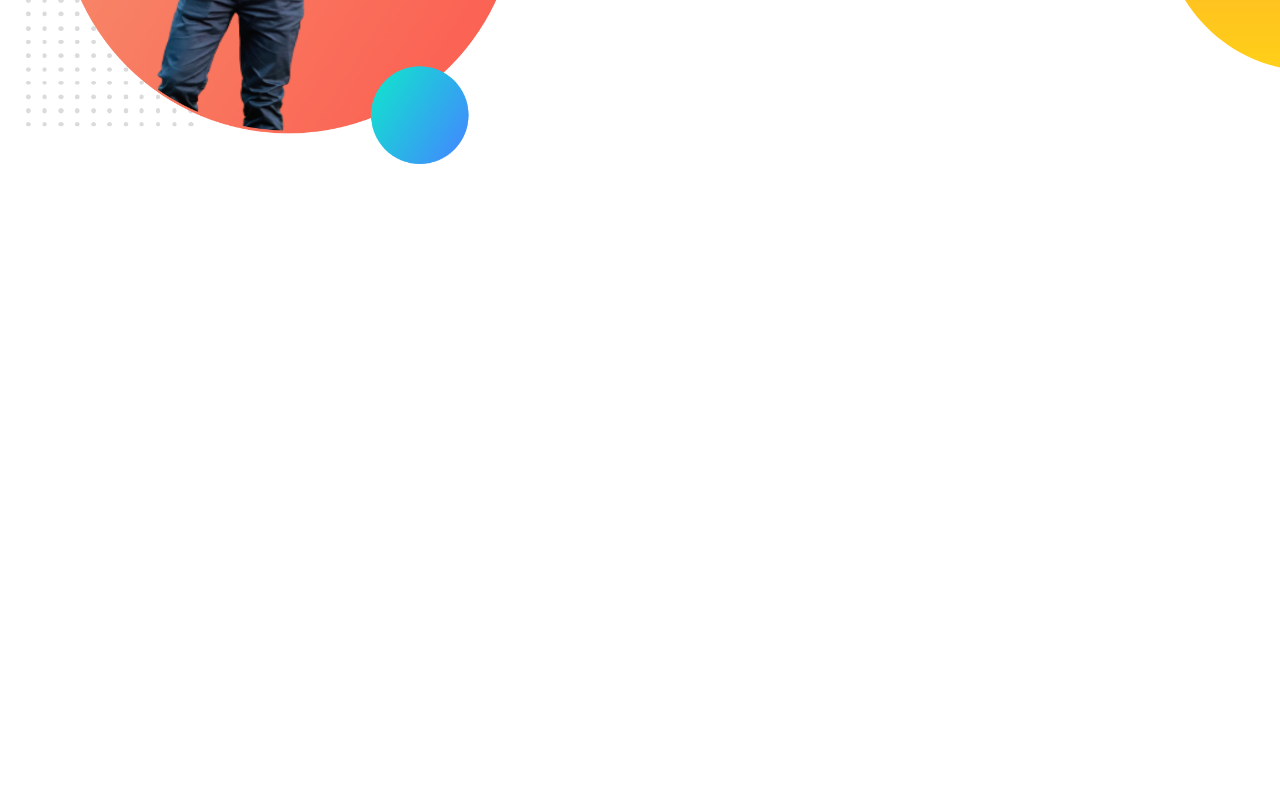
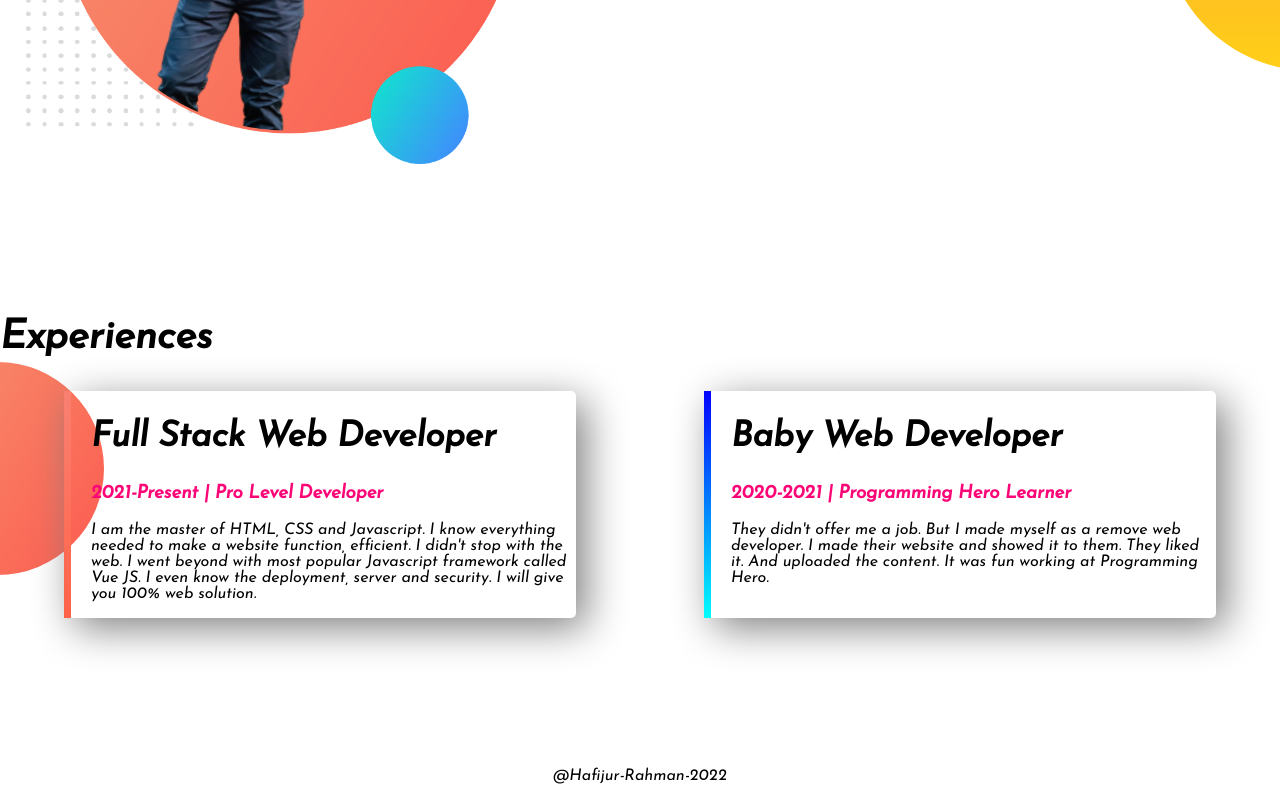
Before and after one commit to hafijur1238/developer-portfolio-revision, a plain HTML site: page index.html in a window 1280 px wide. Shown: the part 950-1750 px from the top of the page. Before the commit the page ends 1268 px from the top, so only its background shows below. Drawn offline with Linux system fonts and the light colour scheme.

Commit message:
almost done

```diff
--- a/index.html
+++ b/index.html
@@ -13,7 +13,7 @@
 </head>
 
 <body>
-    <section class="top-banner">
+    <section class="top-banner flexible-container">
         <div class="half-width">
             <h1>Welcome To</h1>
             <h1><span class="name-color">Mehedi Chowdhury</span> World </h1>
@@ -28,7 +28,7 @@
             <img src="showOff/my-bg2.png" alt="">
         </div>
     </section>
-    <section class="dream-big">
+    <section class="dream-big flexible-container">
         <div class="half-width">
             <img src="showOff/my-bg.png" alt="">
         </div>
@@ -40,6 +40,30 @@
             <a class="link-button" target="_blank" href="">Facebook Profile</a>
         </div>
     </section>
+    <section class="experience-area">
+        <h1>Experiences</h1>
+        <div class="flexible-container">
+            <div id="web-experience2" class="experience-tiem">
+                <h2>Full Stack Web Developer</h2>
+                <h3 class="name-color">2021-Present | Pro Level Developer</h3>
+                <p>I am the master of HTML, CSS and Javascript. I know everything needed to make a website function,
+                    efficient. I didn't stop with the web. I went beyond with most popular Javascript framework called
+                    Vue
+                    JS. I even know the deployment, server and security. I will give you 100% web solution.</p>
+            </div>
+            <div id="web-experience" class="experience-tiem">
+                <h2>Baby Web Developer</h2>
+                <h3 class="name-color">2020-2021 | Programming Hero Learner</h3>
+                <p>They didn't offer me a job. But I made myself as a remove web developer. I made their website and
+                    showed
+                    it to them. They liked it. And uploaded the content. It was fun working at Programming Hero.
+                <p>
+            </div>
+        </div>
+    </section>
+    <footer>
+        <p>@Hafijur-Rahman-2022</p>
+    </footer>
 </body>
 
 </html>
--- a/style.css
+++ b/style.css
@@ -7,11 +7,15 @@ h1 {
     font-size: 40px;
 }
 
+h2 {
+    font-size: 35px;
+}
+
 .name-color {
     color: rgb(251, 5, 119);
 }
 
-section {
+.flexible-container {
     display: flex;
     margin-bottom: 150px;
 }
@@ -46,3 +50,35 @@ section {
     background-repeat: no-repeat;
     background-position: right;
 }
+
+.experience-area {
+    background-image: url(images/exp-bg.png);
+    background-repeat: no-repeat;
+    background-position: left;
+}
+
+.experience-tiem {
+    width: 40%;
+    margin-left: 5%;
+    margin-right: 5%;
+    padding-left: 20px;
+    border-radius: 5px;
+    box-shadow: 10px 10px 40px gray;
+
+}
+
+#web-experience {
+    border-left: 7px solid;
+    border-image: linear-gradient(blue, cyan);
+    border-image-slice: 1;
+}
+
+#web-experience2 {
+    border-left: 7px solid;
+    border-image: linear-gradient(salmon, tomato);
+    border-image-slice: 1;
+}
+
+footer {
+    text-align: center;
+}
```
Also changed, not shown: images/jhankar.png (deleted), images/jhankar2.png (deleted), showOff/picture-1.png (deleted), showOff/picture-2.png (deleted), showOff/picture-3.png (deleted).
